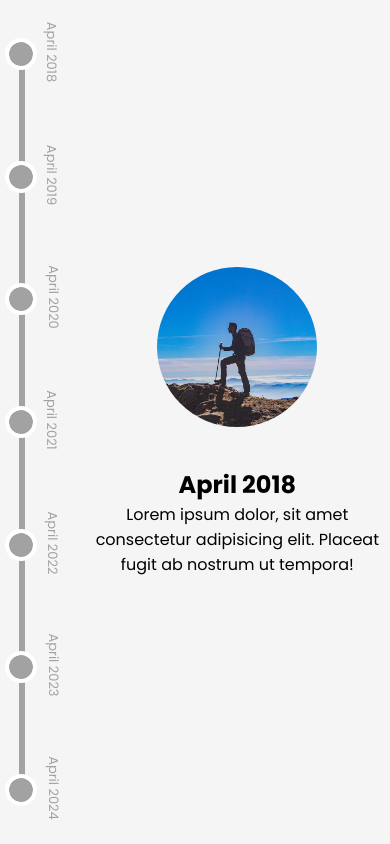
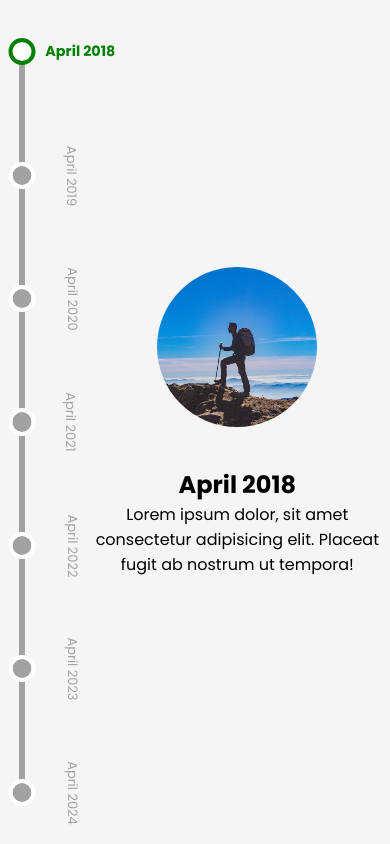
Before and after one commit to anugcodes/timeline-assignment, a website: page index.html in a window 390 px wide. Drawn offline with Linux system fonts and the light colour scheme.

Commit message:
transitions added

```diff
--- a/assets/css/style.css
+++ b/assets/css/style.css
@@ -17,7 +17,7 @@ body {
 /* timeline display styles */
 .timeline-window {
   display: flex;
-
+  min-height: 60vh;
   justify-content: center;
   margin-block: 2rem;
   align-items: center;
@@ -56,23 +56,25 @@ body {
   background-color: #a2a2a2;
   display: flex;
   justify-content: space-between;
+
 }
 .item {
   position: relative;
-  width: 1.5rem;
-  height: 1.5rem;
+  width: 1.2rem;
+  height: 1.2rem;
   background-color: #a2a2a2;
   border-radius: 50%;
-  transform: translateY(-10px);
+  transform: translateY(-6px);
   z-index: 1;
   cursor: pointer;
   outline: 4px solid #fff;
+  transition: all 0.5s ease;
 }
 .item:first-child {
-  transform: translateY(-10px) translateX(-0%);
+  transform: translateY(-6px) translateX(-0%);
 }
 .item:last-child {
-  transform: translateY(-10px) translateX(0%);
+  transform: translateY(-6px) translateX(0%);
 }
 
 .circle {
@@ -80,15 +82,17 @@ body {
   justify-content: center;
   align-items: center;
 }
-.item-content {
+p.item-content {
   color: #a2a2a2;
   position: absolute;
   text-wrap: nowrap;
   font-size: small;
   max-width: 6rem;
   top: -1.5rem;
+  transition: all 0.5s ease;
 }
 
+/* animation styles */
 .active {
   display: flex;
 }
@@ -98,6 +102,20 @@ body {
   height: 6px;
   background-color: green;
   width: var(--timelineBarLength);
+  transition: all 0.6s ease;
+}
+.pop-out p{
+  color: green;
+  transform: translateY(-.25rem) scale(1.1);
+  font-weight: bold;
+  transition: all 0.3s ease;
+  transition-delay: .6s;
+}
+.item.pop-out {
+  outline: 4px solid green;
+  background-color: white;
+  transition: all 0.5s ease;
+  transition-delay: 0.6s;
 }
 
 @media screen and (max-width: 768px) {
@@ -120,24 +138,29 @@ body {
     align-items: space-between;
   }
   .item {
-    transform: translateX(-10px);
+    transform: translateX(-6.5px);
   }
   .item:first-child {
-    transform: translateX(-10px) translateY(-0%);
+    transform: translateX(-6.5px) translateY(-0%);
   }
   .item:last-child {
-    transform: translateX(-10px) translateY(0%);
+    transform: translateX(-6.5px) translateY(0%);
   }
   .circle {
     display: block;
   }
-  .item-content {
+  p.item-content {
     top: unset;
     left: 150%;
   }
   .content h2,
   p {
     text-align: center;
+  }
+  .pop-out p {
+    transform: translateX(.5rem) scale(1.1);
+    transition: all 0.3s ease;
+    transition-delay: .6s;
   }
   /* timeline case styles */
   .timeline-window-item {
--- a/index.html
+++ b/index.html
@@ -96,7 +96,7 @@
             </div>
             <div class="timeline-bar-wrapper">
                 <div class="timeline-bar">
-                    <div class="item" data-itemId="item1">
+                    <div class="item pop-out" data-itemId="item1">
                         <div class="circle">
                             <p class="item-content">
                                 April 2018 </p>
@@ -142,9 +142,6 @@
             </div>
             </ul>
         </div>
-
-
-
     </section>
 
     <script src="./index.js"></script>
--- a/index.js
+++ b/index.js
@@ -1,17 +1,25 @@
 const timelines = Array.from(document.querySelectorAll(".timeline"));
+const root = document.querySelector(":root");
 
 timelines.forEach(timeline => {
     let barItems = Array.from(timeline.querySelectorAll('.item'))
     barItems.forEach(item => {
         item.addEventListener('click', function () {
+            // remove active class from all content items
             timeline.querySelectorAll('.timeline-window-item').forEach(content => {
                 content.classList.remove('active');
             });
+            // remove pop-out class from all bar items
+            barItems.forEach(item => {
+                item.classList.remove('pop-out');
+            })
+            // add active class to target content item
             const target = this.getAttribute('data-itemId');
             timeline.querySelector(`#${target}`).classList.add('active');
 
-            const root = document.querySelector(":root");
+            this.classList.add('pop-out');
 
+            // animate timeline bar length
             if(window.innerWidth < 768){
                 root.style.setProperty("--timelineBarLength", this.offsetTop - barItems[0].offsetTop  + "px");
             } else {
@@ -20,3 +28,17 @@ timelines.forEach(timeline => {
         })
     })
 })
+
+// Reset timeline bar length on window resize
+window.addEventListener('resize', function () {
+    root.style.setProperty("--timelineBarLength", 0 + "px");
+    timelines.forEach(timeline => {
+        timeline.querySelectorAll('.timeline-window-item').forEach(content => {
+            content.classList.remove('active');
+        });
+        timeline.querySelectorAll('.item').forEach(item => {item.classList.remove('pop-out')});
+        timeline.querySelectorAll('.item')[0].classList.add('pop-out');
+        timeline.querySelectorAll('.timeline-window-item')[0].classList.add('active');
+    })
+
+});
```
